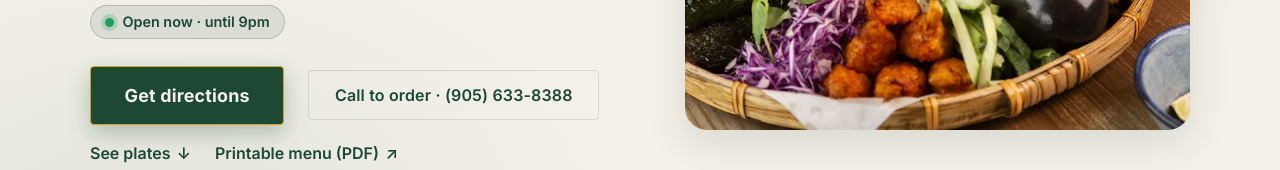
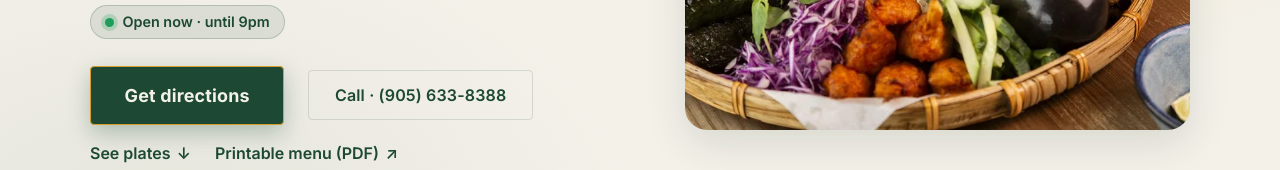
Before and after one commit to skywalker8888/dear-saigon-landing, a plain HTML site: page index.html in a window 1280 px wide. Shown: the part 487-657 px from the top of the page. Drawn offline with nearby package versions, Linux system fonts and the light colour scheme; a web font is replaced by a local one.

Commit message:
visit-only: Call CTA wording; drop loyalty/price leftovers

```diff
--- a/index.html
+++ b/index.html
@@ -667,7 +667,7 @@
           <div class="hero-cta">
             <!-- TODO: swap for direct Clover ordering link -->
             <a class="btn btn-order btn-order-lg" href="https://maps.google.com/?cid=7779167624269607469" target="_blank" rel="noopener">Get directions</a>
-            <a class="btn btn-outline" href="tel:+19056338388">Call to order &middot; (905) 633-8388</a>
+            <a class="btn btn-outline" href="tel:+19056338388">Call · (905) 633-8388</a>
             <a class="menu-link" href="#gallery">See plates <span aria-hidden="true">↓</span></a>
             <a class="menu-link" href="dear-saigon-menu.pdf" target="_blank" rel="noopener" aria-label="Printable menu (PDF, opens in a new tab)">Printable menu (PDF) <span aria-hidden="true">↗</span></a>
           </div>
```
